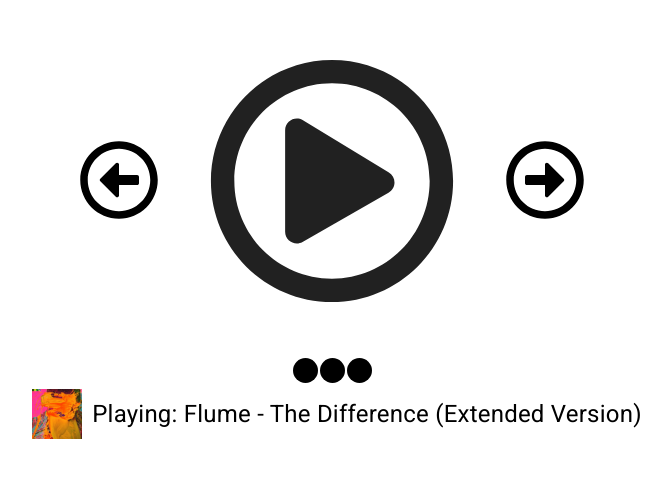
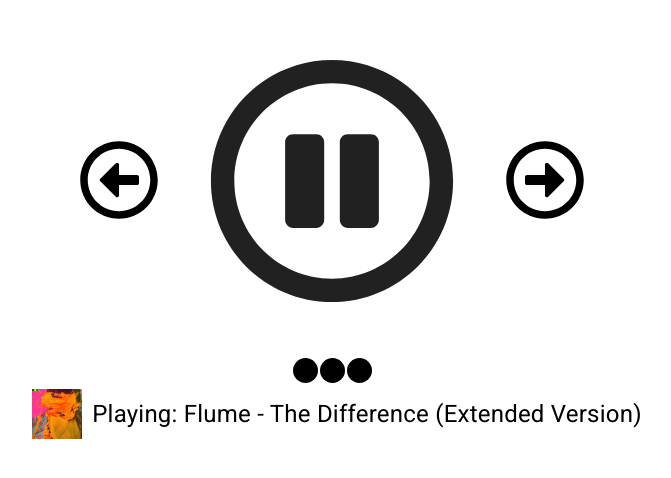
Before and after one commit to ahbell96/spotify-app-frontend, a React (Create React App) app: page / in a window 1280 px wide. Shown: the part 176-654 px from the top of the page, without its empty margins (308-979 px from the left). Built offline with nearby package versions, Linux system fonts and the light colour scheme.

Commit message:
componentised elements of app

```diff
--- a/src/App.js
+++ b/src/App.js
@@ -4,7 +4,10 @@ import "@fontsource/roboto";
 import { Grid, Button, Typography, Card } from "@material-ui/core";
 import "./App.css";
 import tempCover from "./assets/temp-cover.jpeg";
-import TempPlaylistData from "./TempPlaylistData";
+import PlaylistArea from "./components/PlaylistArea";
+import MusicPlayer from "./components/MusicPlayer";
+import PlaylistButton from "./components/Buttons/PlaylistButton";
+import SongData from "./components/SongData";
 
 import {
   faArrowAltCircleLeft,
@@ -16,9 +19,7 @@ import { FontAwesomeIcon } from "@fortawesome/react-fontawesome";
 
 export default class App extends Component {
   state = {
-    playButton: false,
     playListArea: false,
-    playlistData: [],
   };
 
   togglePlayButton = () => {
@@ -29,127 +30,28 @@ export default class App extends Component {
     this.setState({ playListArea: !this.state.playListArea });
   };
 
-  componentDidMount() {
-    this.setState({ playlistData: TempPlaylistData });
-  }
-
   render() {
     return (
       <Grid
         container
-        className='App container-mx-height'
-        justifyContent='center'
-        alignItems='center'
+        className="App container-mx-height"
+        justifyContent="center"
+        alignItems="center"
         style={{ flexDirection: "column" }}
       >
-        {this.state.playListArea ? (
-          <Grid
-            item
-            style={{
-              height: "100%",
-              backgroundColor: "gray",
-              position: "absolute",
-              left: 0,
-              flexDirection: "column",
-              padding: 10,
-            }}
-          >
-            <Grid item>
-              <Typography style={{ fontSize: 24, fontWeight: 600 }}>
-                Playlists
-              </Typography>
-            </Grid>
-            <Grid item>
-              {this.state.playlistData.map((currentPlaylist) => {
-                return (
-                  <Grid>
-                    <Typography>{currentPlaylist.PlaylistName}</Typography>
-                  </Grid>
-                );
-              })}
-            </Grid>
-          </Grid>
-        ) : (
-          ""
-        )}
+        {this.state.playListArea ? <PlaylistArea /> : ""}
         <Grid
           item
-          alignContent='center'
-          alignItems='center'
-          justifyContent='center'
-          style={{ display: "flex" }}
+          alignContent="center"
+          alignItems="center"
+          justifyContent="center"
+          style={{ display: "flex", flexDirection: "column" }}
         >
-          <Grid item>
-            <FontAwesomeIcon
-              icon={faArrowAltCircleLeft}
-              style={{ width: 80, height: 80 }}
-            />
-          </Grid>
-          <Button item onClick={this.togglePlayButton}>
-            {this.state.playButton ? (
-              <FontAwesomeIcon
-                icon={faPauseCircle}
-                style={{ width: 250, height: 250, margin: 40 }}
-              ></FontAwesomeIcon>
-            ) : (
-              <FontAwesomeIcon
-                icon={faPlayCircle}
-                style={{ width: 250, height: 250, margin: 40 }}
-              ></FontAwesomeIcon>
-            )}
-          </Button>
-          <Grid item>
-            <FontAwesomeIcon
-              icon={faArrowAltCircleRight}
-              style={{ width: 80, height: 80 }}
-            />
-          </Grid>
+          <MusicPlayer />
+
+          <PlaylistButton TogglePlaylist={this.togglePlaylists} />
         </Grid>
-        <Grid item flexDirection='column' style={{ display: "flex" }}>
-          <Button onClick={this.togglePlaylists}>
-            <Grid
-              style={{
-                width: 25,
-                height: 25,
-                backgroundColor: "black",
-                margin: "0 1px",
-              }}
-              className='br-circle'
-            ></Grid>
-            <Grid
-              style={{
-                width: 25,
-                height: 25,
-                backgroundColor: "black",
-                margin: "0 1px",
-              }}
-              className='br-circle'
-            ></Grid>
-            <Grid
-              style={{
-                width: 25,
-                height: 25,
-                backgroundColor: "black",
-                margin: "0 1px",
-              }}
-              className='br-circle'
-            ></Grid>
-          </Button>
-        </Grid>
-        <Grid
-          item
-          flexDirection='row'
-          alignItems='center'
-          style={{ display: "flex" }}
-        >
-          <img
-            src={tempCover}
-            style={{ width: 50, height: 50, margin: "0 10px" }}
-          ></img>
-          <Typography style={{ fontSize: 24 }}>
-            Playing: Flume - The Difference (Extended Version)
-          </Typography>
-        </Grid>
+        <SongData />
       </Grid>
     );
   }
--- /dev/null
+++ b/src/components/Buttons/PlaylistButton.js
@@ -0,0 +1,41 @@
+import React from "react";
+import { Grid, Button, Typography } from "@material-ui/core";
+import { setState, useState } from "react";
+
+const PlaylistButton = ({ TogglePlaylist }) => {
+  return (
+    <Grid item flexDirection="column" style={{ display: "flex" }}>
+      <Button onClick={TogglePlaylist}>
+        <Grid
+          style={{
+            width: 25,
+            height: 25,
+            backgroundColor: "black",
+            margin: "0 1px",
+          }}
+          className="br-circle"
+        ></Grid>
+        <Grid
+          style={{
+            width: 25,
+            height: 25,
+            backgroundColor: "black",
+            margin: "0 1px",
+          }}
+          className="br-circle"
+        ></Grid>
+        <Grid
+          style={{
+            width: 25,
+            height: 25,
+            backgroundColor: "black",
+            margin: "0 1px",
+          }}
+          className="br-circle"
+        ></Grid>
+      </Button>
+    </Grid>
+  );
+};
+
+export default PlaylistButton;
--- /dev/null
+++ b/src/components/MusicPlayer.js
@@ -0,0 +1,55 @@
+import React, { useState } from "react";
+import { Grid, Typography, Button } from "@material-ui/core";
+import {
+  faArrowAltCircleLeft,
+  faArrowAltCircleRight,
+  faPlayCircle,
+  faPauseCircle,
+} from "@fortawesome/free-regular-svg-icons";
+import { FontAwesomeIcon } from "@fortawesome/react-fontawesome";
+
+const MusicPlayer = () => {
+  const [playButton, setPlayButton] = useState(true);
+
+  const togglePlayButton = () => {
+    setPlayButton(!playButton);
+  };
+
+  return (
+    <Grid
+      item
+      alignContent="center"
+      alignItems="center"
+      justifyContent="center"
+      style={{ display: "flex" }}
+    >
+      <Grid item>
+        <FontAwesomeIcon
+          icon={faArrowAltCircleLeft}
+          style={{ width: 80, height: 80 }}
+        />
+      </Grid>
+      <Button item onClick={togglePlayButton}>
+        {playButton ? (
+          <FontAwesomeIcon
+            icon={faPauseCircle}
+            style={{ width: 250, height: 250, margin: 40 }}
+          ></FontAwesomeIcon>
+        ) : (
+          <FontAwesomeIcon
+            icon={faPlayCircle}
+            style={{ width: 250, height: 250, margin: 40 }}
+          ></FontAwesomeIcon>
+        )}
+      </Button>
+      <Grid item>
+        <FontAwesomeIcon
+          icon={faArrowAltCircleRight}
+          style={{ width: 80, height: 80 }}
+        />
+      </Grid>
+    </Grid>
+  );
+};
+
+export default MusicPlayer;
--- /dev/null
+++ b/src/components/PlaylistArea.js
@@ -0,0 +1,40 @@
+import React from 'react';
+import { Grid, Button, Typography } from '@material-ui/core';
+import {useState} from 'react';
+import TempPlaylistData from '../TempPlaylistData';
+
+const PlaylistArea = () => {
+
+    const [playlistData, setPlaylistData] = useState(TempPlaylistData);
+
+    return (
+        <Grid
+        item
+        style={{
+          height: "100%",
+          backgroundColor: "gray",
+          position: "absolute",
+          left: 0,
+          flexDirection: "column",
+          padding: 10,
+        }}
+      >
+        <Grid item>
+          <Typography style={{ fontSize: 24, fontWeight: 600 }}>
+            Playlists
+          </Typography>
+        </Grid>
+        <Grid item>
+          {playlistData.map((currentPlaylist) => {
+            return (
+              <Grid>
+                <Typography>{currentPlaylist.PlaylistName}</Typography>
+              </Grid>
+            );
+          })}
+        </Grid>
+      </Grid>
+    )
+}
+
+export default PlaylistArea;
--- /dev/null
+++ b/src/components/SongData.js
@@ -0,0 +1,26 @@
+import React from "react";
+import { Grid, Button, Typography } from "@material-ui/core";
+import { useState } from "react";
+import tempCover from "../assets/temp-cover.jpeg";
+
+const SongData = () => {
+  return (
+    <Grid
+      item
+      flexDirection="row"
+      alignItems="center"
+      style={{ display: "flex" }}
+    >
+      <img
+        src={tempCover}
+        style={{ width: 50, height: 50, margin: "0 10px" }}
+        alt="Album Cover"
+      ></img>
+      <Typography style={{ fontSize: 24 }}>
+        Playing: Flume - The Difference (Extended Version)
+      </Typography>
+    </Grid>
+  );
+};
+
+export default SongData;
```
